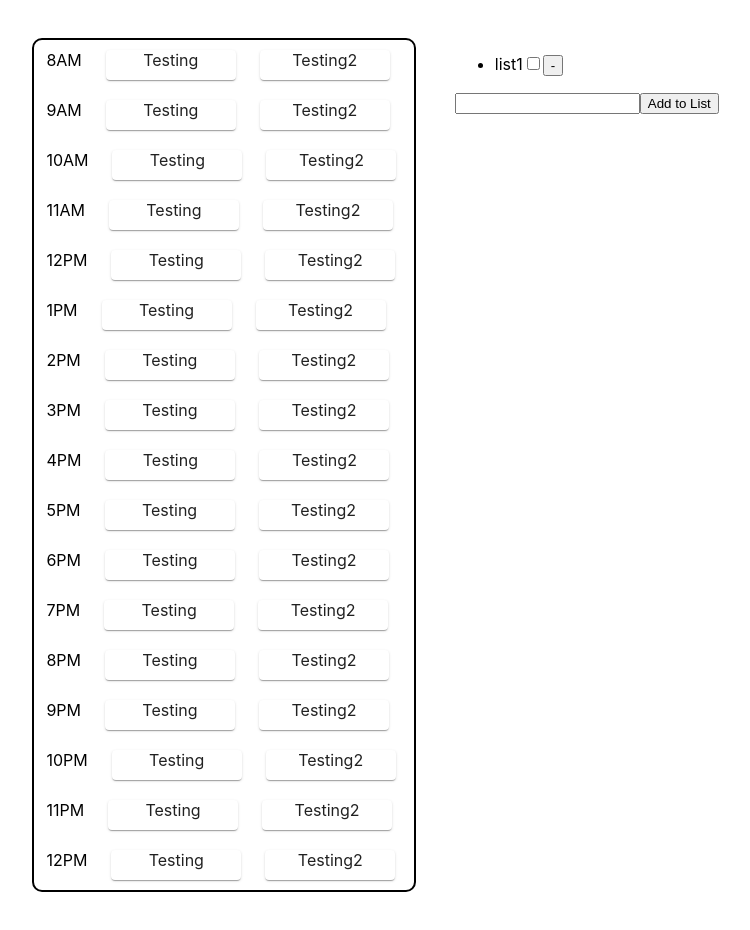
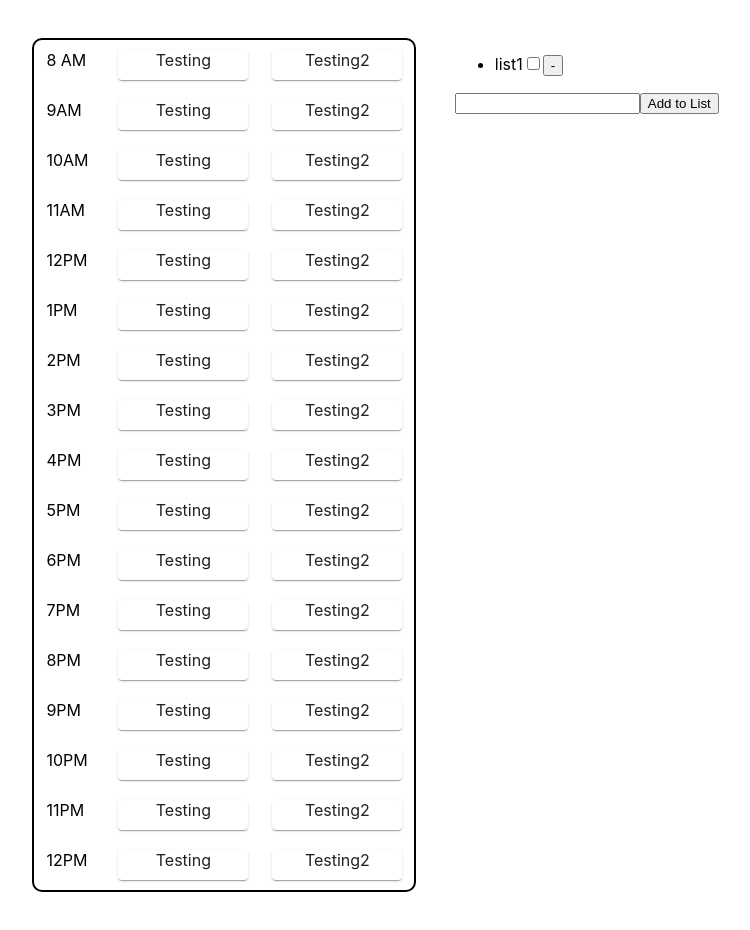
Before and after one commit to connectbo/Time-Tracker, a React (Create React App) app: page / in a window 1280 px wide. Shown: the whole page, without its empty margins (6-756 px from the left). Built offline with nearby package versions, Linux system fonts and the light colour scheme.

Commit message:
Finished left

```diff
--- a/src/components/timeline.js
+++ b/src/components/timeline.js
@@ -19,13 +19,14 @@ const useStyles = makeStyles(theme => ({
         display: 'flex'
     },
     time_label: {
+        width: '60px',
         margin: '10px 12px'
     }
 }));
 
 function Timeline() {
     const classes = useStyles();
-    const timeline = ['8AM', '9AM', '10AM', '11AM', '12PM', '1PM', '2PM', '3PM', '4PM', '5PM', '6PM', '7PM', '8PM', '9PM', '10PM', '11PM', '12PM'];
+    const timeline = ['8 AM', '9AM', '10AM', '11AM', '12PM', '1PM', '2PM', '3PM', '4PM', '5PM', '6PM', '7PM', '8PM', '9PM', '10PM', '11PM', '12PM'];
     const processButtonClick = e => {
         console.log(e.target);
     }
```
